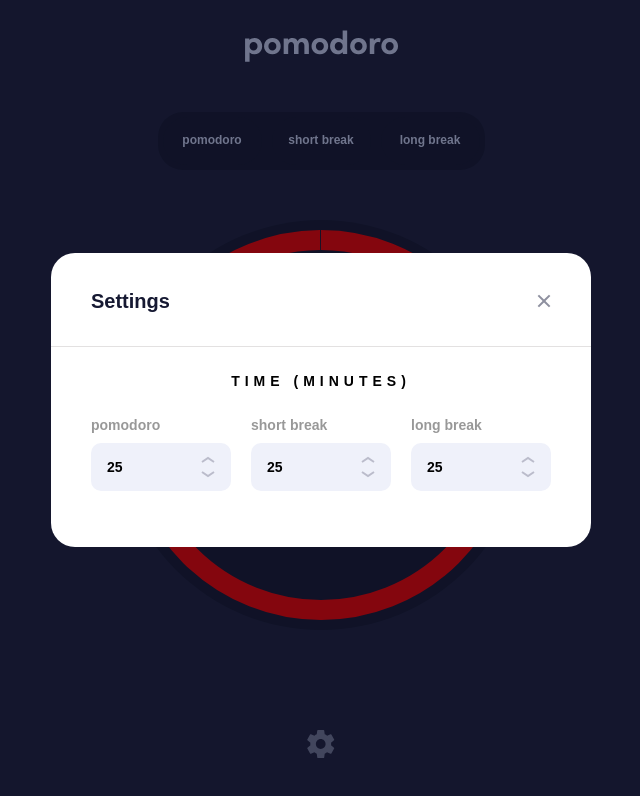
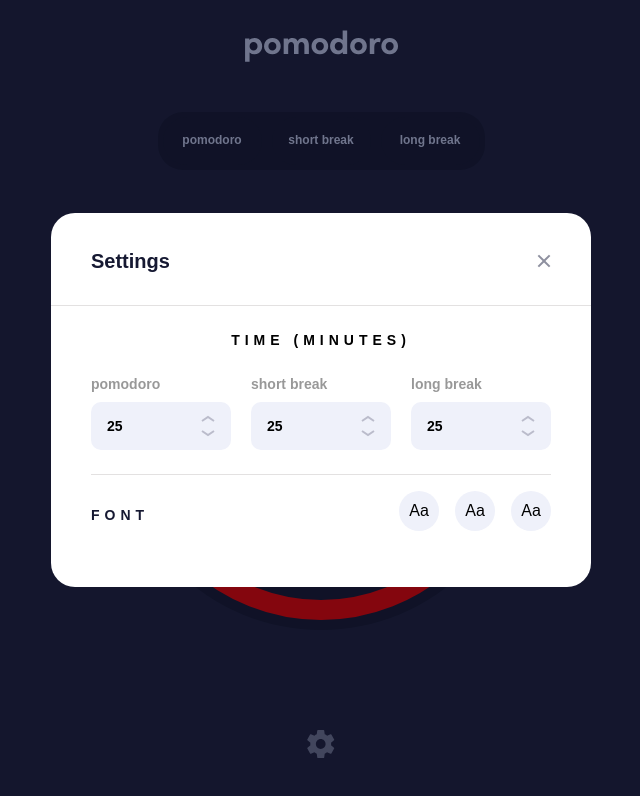
Before and after one commit to achiewe/pomodoro-app, a Next.js app: page / in a window 1280 px wide. Shown: the top 796 px of the page, without its empty margins (319-959 px from the left). Built offline with nearby package versions, Linux system fonts and the light colour scheme.

Commit message:
add the button to change the font of the text

```diff
--- a/src/app/components/SettingPanel.tsx
+++ b/src/app/components/SettingPanel.tsx
@@ -65,6 +65,23 @@ export default function SettingPanel() {
               </div>
             </div>
           </div>
+          <div className="w-full h-[1px] bg-[#E3E1E1] mt-6"></div>
+          <div className="flex flex-col md:flex-row md:justify-between items-center">
+            <h3 className="mt-6 text-[11px] md:text-sm text-[#161932] font-bold tracking-[5px] text-center">
+              FONT
+            </h3>
+            <div className="flex items-center gap-4 mt-4">
+              <button className="w-10 h-10 rounded-full text-base font-base flex items-center justify-center bg-[#EFF1FA] kumbh">
+                Aa
+              </button>
+              <button className="w-10 h-10 rounded-full text-base font-base flex items-center justify-center bg-[#EFF1FA] kumbh">
+                Aa
+              </button>
+              <button className="w-10 h-10 rounded-full text-base font-base flex items-center justify-center bg-[#EFF1FA] kumbh">
+                Aa
+              </button>
+            </div>
+          </div>
         </div>
       </div>
     </div>
```
